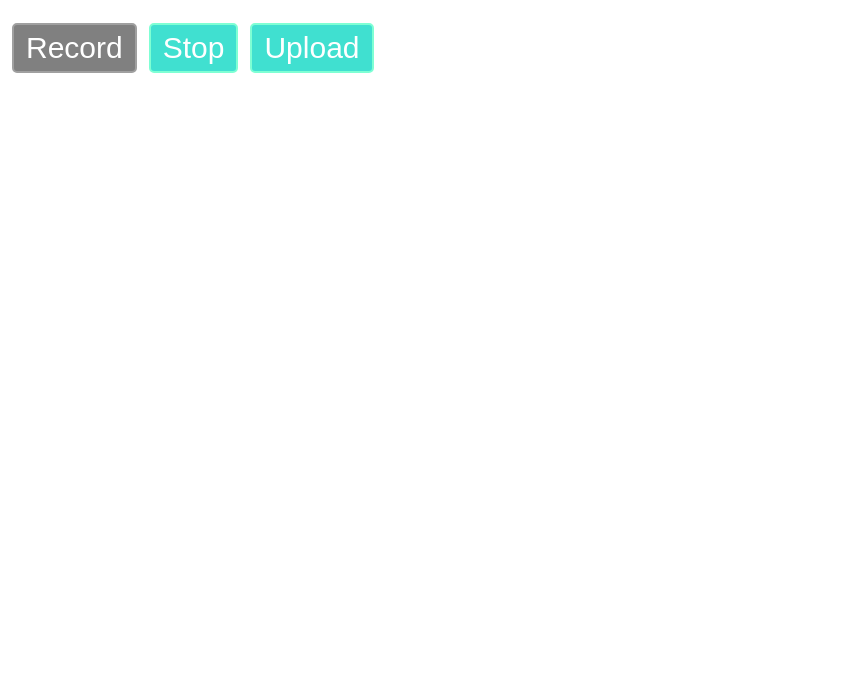
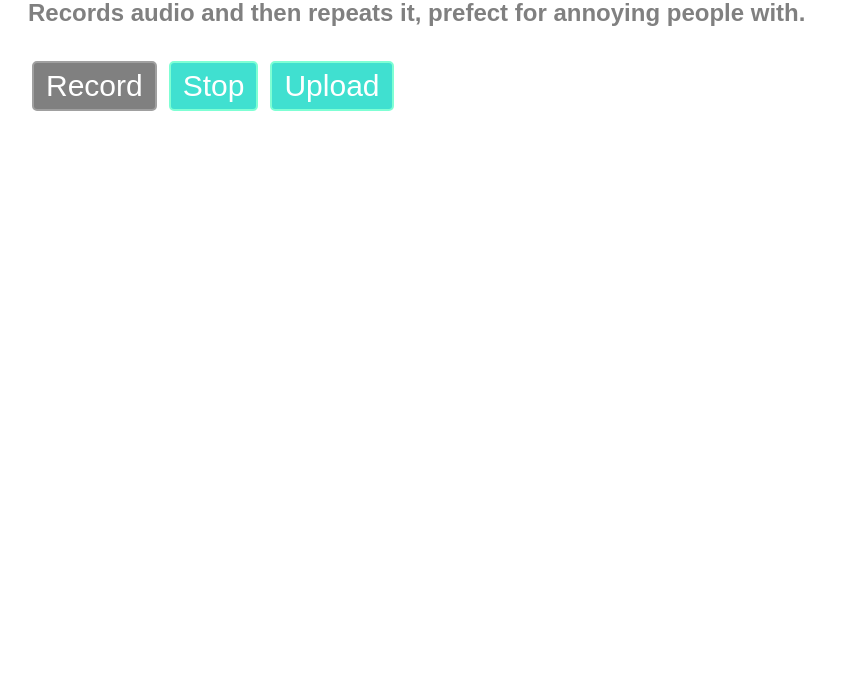
Before and after one commit to citrus-melon/record-repeat, a plain HTML site: page index.html in a window 1280 px wide. Shown: the part 109-800 px from the top of the page, without its empty margins (0-859 px from the left). Drawn offline with Linux system fonts and the light colour scheme.

Commit message:
tweak margins

```diff
--- a/style.css
+++ b/style.css
@@ -2,6 +2,9 @@
     box-sizing: border-box;
 }
 
+body {
+    padding: 20px;
+}
 
 h1 {
     font-family: Arial, Helvetica, sans-serif;
@@ -13,7 +16,7 @@
 h2 {
     font-family: Arial, Helvetica, sans-serif;
     color: gray;
-    margin-top: 0;
+    margin-bottom: 30px;
 }
 
 #uploadBtn {
@@ -45,3 +48,7 @@
     cursor: initial;
     background-color: gray;
 }
+
+#audioContainer {
+    margin-top: 20px;
+}
```
